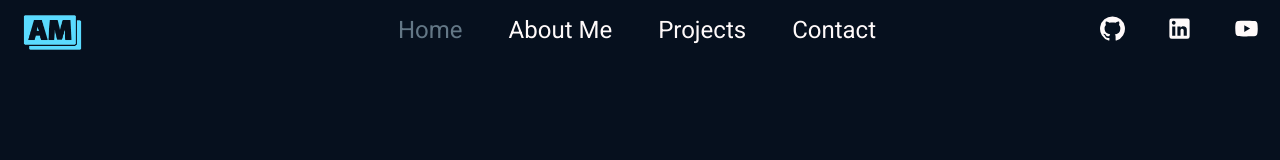
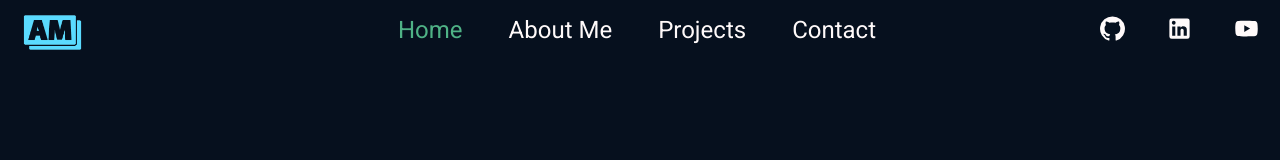
Before and after one commit to AnthonyMejia0/React-Portfolio, a React (Create React App) app: page / in a window 1280 px wide. In both pictures the pointer is over the link "Home". Shown: the top 160 px of the page. Built offline with nearby package versions, Linux system fonts and the light colour scheme; no server answers.

Commit message:
changed link hover color

```diff
--- a/src/components/nav/navbar.scss
+++ b/src/components/nav/navbar.scss
@@ -49,7 +49,6 @@
         }
 
         .middle {
-            //display: none;
             visibility: hidden;
 
             @include for-tablet-landscape-up {
@@ -82,7 +81,7 @@
                     }
 
                     .link:hover {
-                        color: $paragraphColor;
+                        color: $headerColor;
                         cursor: pointer;
                     }
                 }
```
